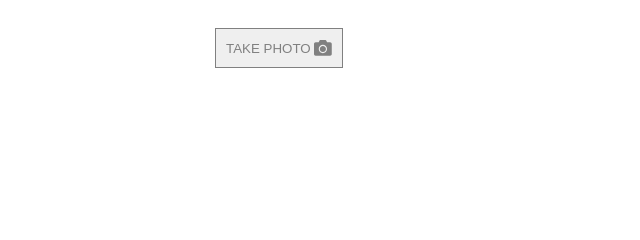
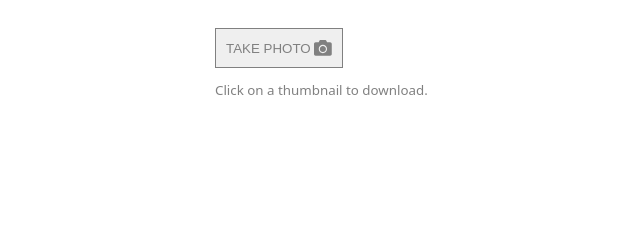
Before and after one commit to lisza/ghostbooth, a PHP site: page /index.html in a window 1280 px wide. Shown: the part 174-414 px from the top of the page, without its empty margins (33-673 px from the left). Run offline with PHP 8.4, Linux system fonts and the light colour scheme; some libraries are stand-ins or nearby versions.

Commit message:
Couple UX changes

```diff
--- a/index.html
+++ b/index.html
@@ -10,7 +10,12 @@
 
     <div class="photobooth">
       <div class="controls">
-
+        <!-- Filter change on click not working yet -->
+        <!-- <button class="filter split" href="#">split</button>
+        <button class="filter gray" href="#">grayscale</button>
+        <button class="filter red" href="#">red</button>
+        <button class="filter invert" href="#">invert</button>
+        <button class="filter ghost" href="#">ghost</button> -->
       </div>
 
       <canvas class="photocanvas"></canvas>
@@ -18,6 +23,7 @@
 
       <div class="controls">
         <button class="capture-button">Take Photo <i class="fas fa-camera fa-lg"></i></button>
+        <p>Click on a thumbnail to download.</p>
       </div>
 
       <div class="photostrip"></div>
--- a/script.js
+++ b/script.js
@@ -58,7 +58,7 @@ function takePhoto() {
   const link = document.createElement('a');
   link.href = data;
   link.setAttribute('download', 'my_ghostly_photo');
-  link.innerHTML = `<img src="${data}" alt="webcam snapshot"/>`;
+  link.innerHTML = `<img src="${data}" alt="webcam snapshot" title="Click to download"/>`;
   strip.insertBefore(link, strip.firstChild);
 }
 
--- a/style.css
+++ b/style.css
@@ -22,7 +22,16 @@ html {
   margin: 1.5rem 0.5rem;
 }
 
-.capture-button {
+/* .capture-button {
+  border: 1px solid;
+  color: grey;
+  cursor: pointer;
+  /* font-size: 1em; */
+  /* padding: 10px; */
+  /* text-transform: uppercase; */
+/* }  */
+
+button {
   border: 1px solid;
   color: grey;
   cursor: pointer;
@@ -31,8 +40,13 @@ html {
   text-transform: uppercase;
 }
 
-.capture:hover {
+button:hover {
   color: black;
+}
+
+p {
+  font: 400 smaller system-ui;
+  color: grey;
 }
 
 .photostrip {
```
